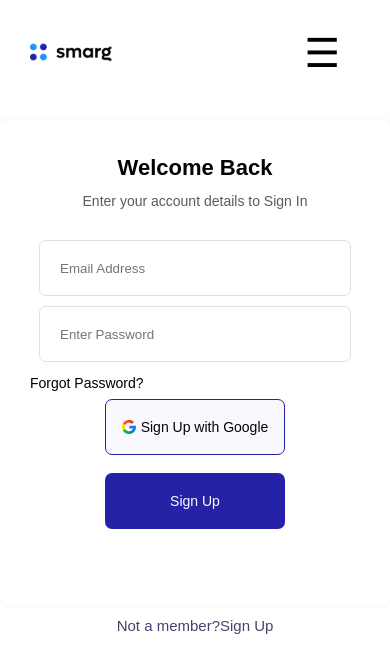
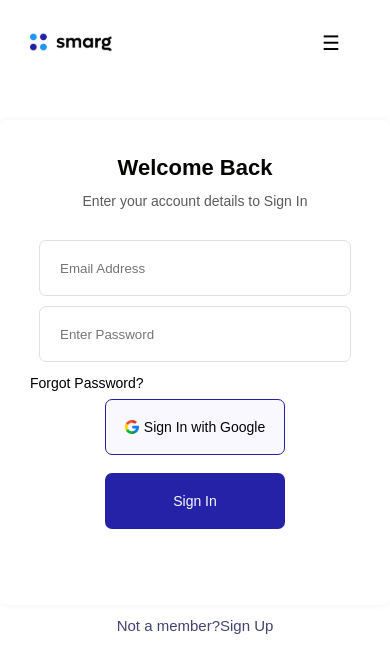
Before and after one commit to kennyjosef/smarg, a React (Create React App) app: page /signin in a window 390 px wide. Shown: the top 672 px of the page. Built offline with nearby package versions, Linux system fonts and the light colour scheme.

Commit message:
on hamburger size

```diff
--- a/src/Components/Navbar/Navbar.css
+++ b/src/Components/Navbar/Navbar.css
@@ -103,7 +103,7 @@
     }
     .hamburger{
         display: block;
-        font-size: 40px;
+        font-size: 20px;
         border-radius: 3px;
         cursor: pointer;
     }
--- a/src/Components/SignIn/SignIn.js
+++ b/src/Components/SignIn/SignIn.js
@@ -29,11 +29,11 @@ const SignIn = () => {
         setSigninErrors(validateSign(signValues))
         setSigntSubmit(true)
     }
-    // useEffect(()=>{
-    //     if(Object.key(signinErrors).length===0 && signSubmit){
+    useEffect(()=>{
+        if(Object.keys(signinErrors).length===0 && signSubmit){
 
-    //     }
-    // },[signinErrors])
+        }
+    },[signinErrors])
     const validateSign =(values)=>{
         const errors={};
         const regex = /[a-z0-9]+@[a-z]+\.[a-z]{2,3}/;
@@ -64,7 +64,7 @@ const SignIn = () => {
                 <img src={Logo11} alt="pic"/>
             </Link>
             <ul className={displayHamburger? "ul": "navShow"} >
-                <Link ton="/testimonial">
+                <Link to="/testimonial">
                     <li>Privacy Policy</li>
                 </Link>
                 <Link to="/testimonial">
@@ -113,8 +113,8 @@ const SignIn = () => {
                 <p className='forgot'>Forgot Password?</p>
             </Link>
             <div className='last-btn'>
-                    <button className='Lone'> <img  src={Logo12} alt="pic"/>Sign Up with Google</button>
-                    <button className='Ltwo'>Sign Up</button>
+                    <button className='Lone'> <img  src={Logo12} alt="pic"/>Sign In with Google</button>
+                    <button className='Ltwo'>Sign In</button>
             </div>
 
         </form>
--- a/src/Components/SignUp/SignUp.js
+++ b/src/Components/SignUp/SignUp.js
@@ -39,22 +39,17 @@ const SignUp = () => {
         if(!values.email){
             errors.email= "Email is required"
         }else if (!regex.test(values.email)) {
-            errors.email="Not a  valid input " }else{
-            errors.email="Valid "
-        }
+            errors.email="Not a  valid email " }
+
         if(!values.firstname){
             errors.firstname= "First Name is required"
         }else if (!regexName.test(values.firstname)){
-            errors.firstname="Field cannot be empty or filled with numbers"
-        }else{
-            errors.firstname="Valid"
+            errors.firstname="Field does not accept numbers"
         }
         if(!values.lastname){
             errors.lastname= "Last Name is required"
         }else if (!regexName.test(values.lastname)){
-            errors.lastname="Field cannot be empty or filled with numbers"
-        }else{
-            errors.lastname="Valid"
+            errors.lastname="Field does not accept numbers"
         }
         if(!values.password){
             errors.password= "Password is required"
@@ -62,9 +57,8 @@ const SignUp = () => {
             errors.password="Password must be more than 4 characters"
         }else if(values.password.length > 10){
             errors.password="Password cannot be greater than ten characters"
-        }else{
-            errors.password='Valid Input'
         }
+
         return errors
 
 
--- a/src/Components/SignUp/Signup.css
+++ b/src/Components/SignUp/Signup.css
@@ -137,6 +137,7 @@ ul li{
     height: 56px;
 }
 .one{
+
     border: 0.5px solid #2522A7;
     border-radius: 7px;
     background-color: #F9F8FF;
```
